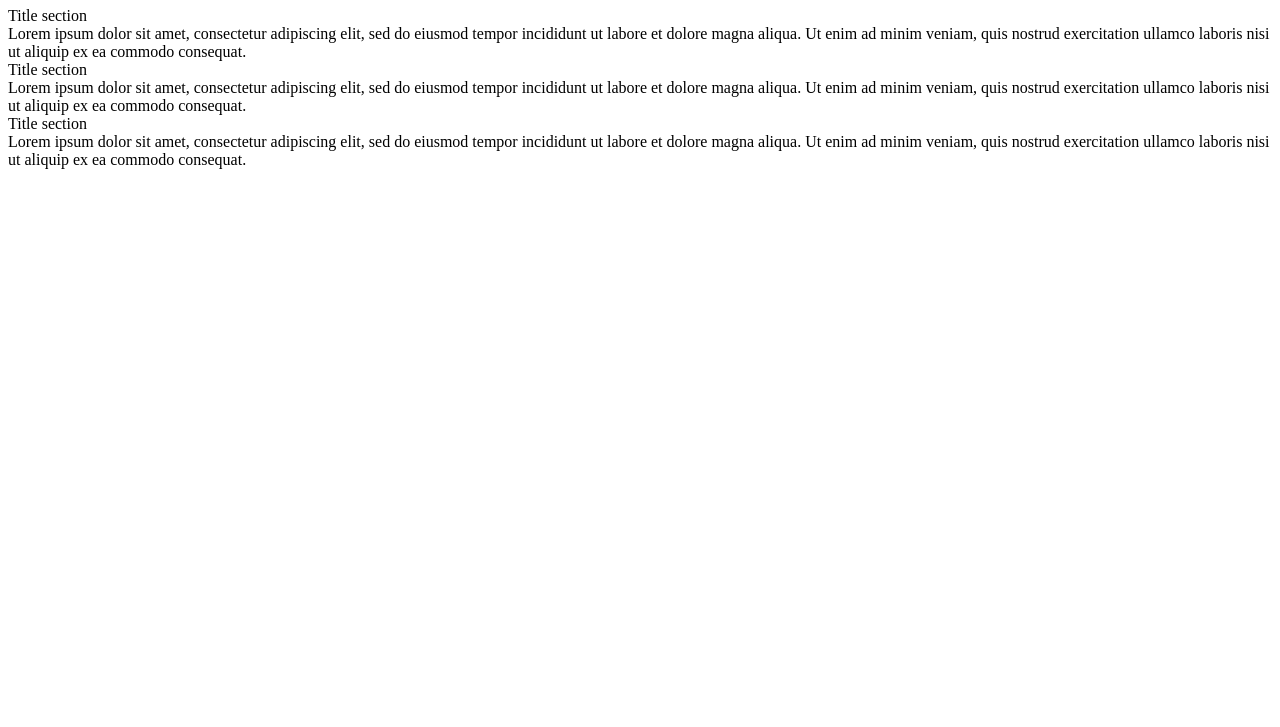
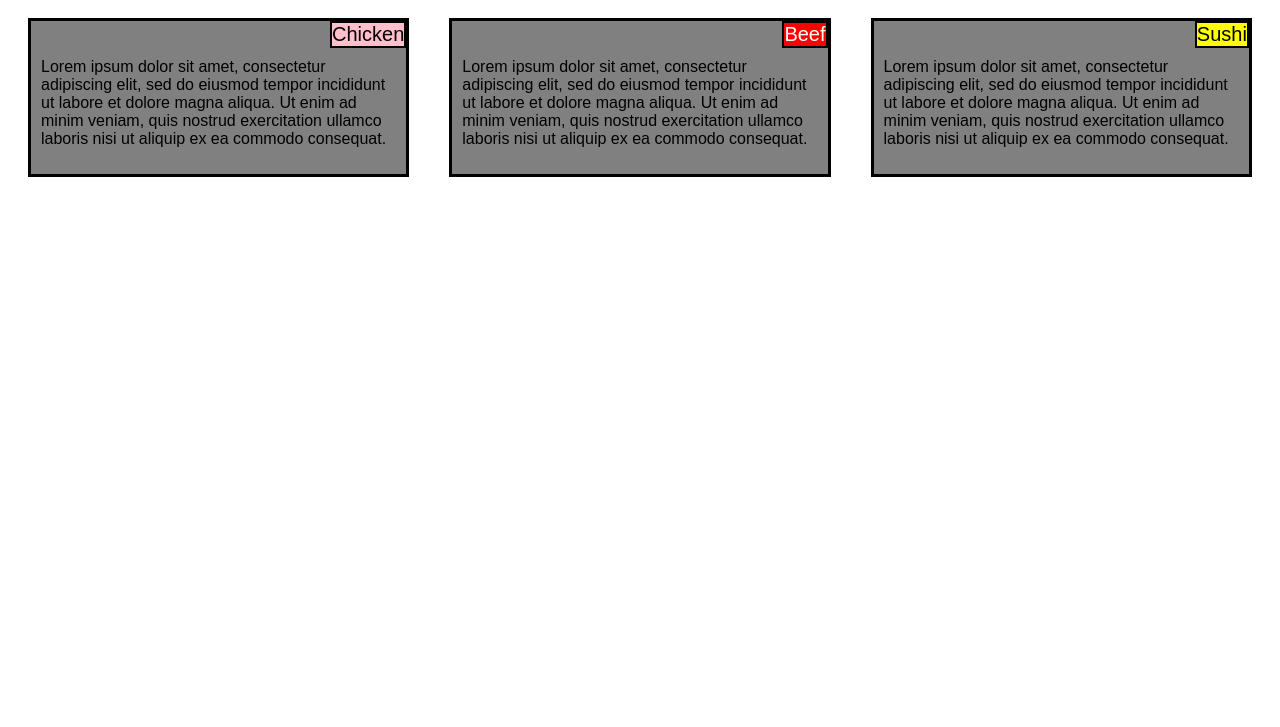
Before and after one commit to MLisStar/Module2_Test, a plain HTML site: page index.html in a window 1280 px wide. Shown: the part 73-800 px from the top of the page. Drawn offline with Linux system fonts and the light colour scheme.

Commit message:
Module 2 solution

```diff
--- a/css/stylesheet.css
+++ b/css/stylesheet.css
@@ -0,0 +1,67 @@
+*{
+		box-sizing: border-box;
+}
+body
+{
+	font-family: sans-serif;
+
+}
+
+h1
+{
+	color: black;
+	text-align: center;
+	margin-bottom: 20px;
+	font-size: 175%;
+}
+.row
+{
+	width: 100%;
+}
+.content
+{
+	background-color: grey;
+	margin: 20px 20px;
+	border: 3px solid black;
+}
+section div div
+{
+	position: relative;
+	float: right;
+	top: 0;
+	right: 0;
+	font-size: 125%;
+	border: 2px solid black;
+}
+p
+{
+	clear: right;
+	padding:10px;
+}
+.title_section1{color: black; background-color: pink;}
+.title_section2{color: white; background-color: red;}
+.title_section3{color: black; background-color: yellow;}
+
+@media (min-width: 992px){
+	.col_lg_3{
+		float: left;
+		width:33.33%;
+	}
+
+
+}
+@media (min-width: 768px) and (max-width: 991px){
+	.col_md_2
+	{
+		float: left;
+		width:50%;
+	}
+
+}
+@media (max-width: 767px){
+	.col_min_1
+	{
+		float: left;
+		width:100%;
+
+}
--- a/index.html
+++ b/index.html
@@ -4,14 +4,14 @@
 	<meta charset="utf-8">
 	<meta name="viewport" content="width=device-width, initial-scale=1">
 	<title>MOD2 Solution</title>
-	<link rel="stylesheet" type="text/css" href="css/stylesheet.css">
+	<link rel="stylesheet" href="css/stylesheet.css">
 </head>
 <body>
 	<h1>Module 2 solution</h1>
-	<div>
-		<section><div class="title_region">Title section</div>Lorem ipsum dolor sit amet, consectetur adipiscing elit, sed do eiusmod tempor incididunt ut labore et dolore magna aliqua. Ut enim ad minim veniam, quis nostrud exercitation ullamco laboris nisi ut aliquip ex ea commodo consequat.</section>
-		<section><div class="title_region">Title section</div>Lorem ipsum dolor sit amet, consectetur adipiscing elit, sed do eiusmod tempor incididunt ut labore et dolore magna aliqua. Ut enim ad minim veniam, quis nostrud exercitation ullamco laboris nisi ut aliquip ex ea commodo consequat.</section>
-		<section><div class="title_region">Title section</div>Lorem ipsum dolor sit amet, consectetur adipiscing elit, sed do eiusmod tempor incididunt ut labore et dolore magna aliqua. Ut enim ad minim veniam, quis nostrud exercitation ullamco laboris nisi ut aliquip ex ea commodo consequat.</section>
+	<div class="row">
+		<section class="col_lg_3 col_md_2 col_min_1"><div class="content"><div class="title_section1">Chicken</div><p>Lorem ipsum dolor sit amet, consectetur adipiscing elit, sed do eiusmod tempor incididunt ut labore et dolore magna aliqua. Ut enim ad minim veniam, quis nostrud exercitation ullamco laboris nisi ut aliquip ex ea commodo consequat.</p></div></section>
+		<section class="col_lg_3  col_min_1"><div class="content"><div class="title_section2">Beef</div><p>Lorem ipsum dolor sit amet, consectetur adipiscing elit, sed do eiusmod tempor incididunt ut labore et dolore magna aliqua. Ut enim ad minim veniam, quis nostrud exercitation ullamco laboris nisi ut aliquip ex ea commodo consequat.</p></div></section>
+		<section class="col_lg_3 col_md_2 col_min_1"><div class="content"><div class="title_section3">Sushi</div><p>Lorem ipsum dolor sit amet, consectetur adipiscing elit, sed do eiusmod tempor incididunt ut labore et dolore magna aliqua. Ut enim ad minim veniam, quis nostrud exercitation ullamco laboris nisi ut aliquip ex ea commodo consequat.</p></div></section>
 	</div>
 
 </body>
```
